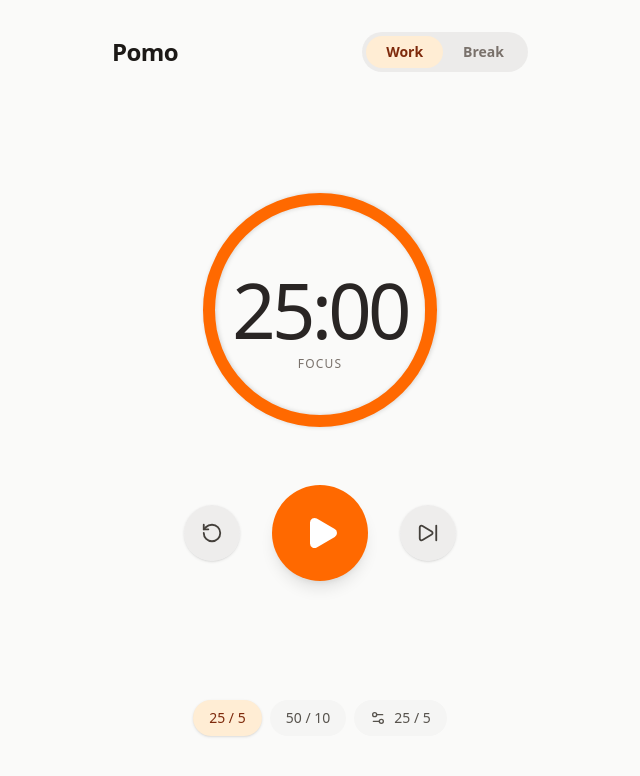
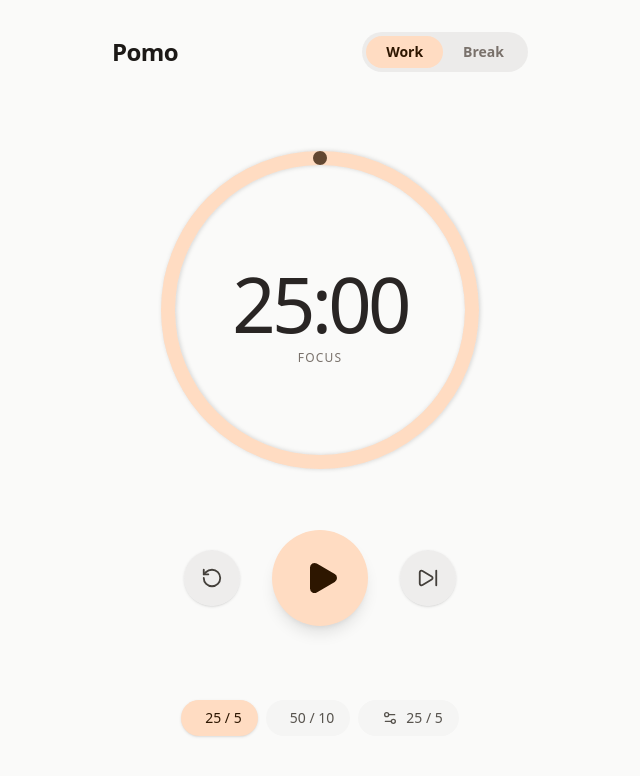
Before and after one commit to sohamw03/pomo, a React (Vite) app: page / in a window 1280 px wide. Shown: the top 776 px of the page, without its empty margins (320-960 px from the left). Built offline with nearby package versions, Linux system fonts and the light colour scheme.

Commit message:
Add Material ripple feedback and timer ring styling

```diff
--- a/package.json
+++ b/package.json
@@ -20,7 +20,8 @@
     "vite": "^6.2.3",
     "express": "^4.21.2",
     "dotenv": "^17.2.3",
-    "motion": "^12.23.24"
+    "motion": "^12.23.24",
+    "@material/web": "^2.5.0"
   },
   "devDependencies": {
     "@types/node": "^22.14.0",
--- a/src/App.tsx
+++ b/src/App.tsx
@@ -1,6 +1,7 @@
 import React, { useState, useCallback, useRef, useEffect } from 'react';
 import { Play, Pause, RotateCcw, Settings2, SkipForward } from 'lucide-react';
 import { motion } from 'motion/react';
+import '@material/web/ripple/ripple.js';
 import { useTimer } from './useTimer';
 
 type Preset = '25/5' | '50/10' | 'custom';
@@ -146,7 +147,32 @@ function useWakeLock(isActive: boolean) {
   }, [isActive, requestWakeLock]);
 }
 
-const buttonSpring = { type: "spring" as const, stiffness: 950, damping: 30, mass: 0.8 };
+type RippleMotionButtonProps = React.ComponentPropsWithoutRef<typeof motion.button>;
+
+function RippleMotionButton({ children, className, disabled, ...props }: RippleMotionButtonProps) {
+  return (
+    <motion.button
+      {...props}
+      disabled={disabled}
+      className={'relative overflow-hidden ' + (className ?? '')}
+      onContextMenu={(event) => {
+        props.onContextMenu?.(event);
+        event.preventDefault();
+      }}
+    >
+      {React.createElement('md-ripple', {
+        'aria-hidden': true,
+        disabled: Boolean(disabled),
+        style: {
+          '--md-ripple-hover-color': 'currentColor',
+          '--md-ripple-pressed-color': 'currentColor',
+        } as React.CSSProperties,
+      })}
+      {children}
+    </motion.button>
+  );
+}
+
 
 export default function App() {
   const [preset, setPreset] = useState<Preset>(() => {
@@ -331,20 +357,25 @@ export default function App() {
 
   // M3 Theme Colors
   const isWork = mode === 'work';
-  const primaryColor = isWork ? 'text-orange-500 dark:text-orange-400' : 'text-amber-500 dark:text-amber-400';
-  const primaryBg = isWork ? 'bg-orange-500 hover:bg-orange-600 dark:bg-orange-500 dark:hover:bg-orange-600' : 'bg-amber-500 hover:bg-amber-600 dark:bg-amber-500 dark:hover:bg-amber-600';
-  const primaryContainer = isWork ? 'bg-orange-100 text-orange-900 dark:bg-orange-900/50 dark:text-orange-100' : 'bg-amber-100 text-amber-900 dark:bg-amber-900/50 dark:text-amber-100';
+  const primaryRingColor = isWork ? 'text-[#ffdcc2] dark:text-[#6a3900]' : 'text-[#f9e287] dark:text-[#534600]';
+  const primaryBg = isWork ? 'bg-[#ffdcc2] dark:bg-[#6a3900]' : 'bg-[#f9e287] dark:bg-[#534600]';
+  const primaryContainer = isWork ? 'bg-[#ffdcc2] text-[#2d1600] dark:bg-[#6a3900] dark:text-[#ffdcc2]' : 'bg-[#f9e287] text-[#221b00] dark:bg-[#534600] dark:text-[#f9e287]';
+  const primaryOnColor = isWork ? 'text-[#2d1600] dark:text-[#ffdcc2]' : 'text-[#221b00] dark:text-[#f9e287]';
+  const primaryFocus = isWork ? 'focus:border-[#c47732] dark:focus:border-[#ffb77d]' : 'focus:border-[#c6a900] dark:focus:border-[#e9c400]';
 
   const progressPercent = timeLeft / currentDuration;
-  const radius = 135;
-  const stroke = 12;
+  const radius = 180;
+  const stroke = 14;
   const normalizedRadius = radius - stroke * 2;
   const circumference = normalizedRadius * 2 * Math.PI;
   const strokeDashoffset = circumference - progressPercent * circumference;
+  const nubAngle = progressPercent * Math.PI * 2;
+  const nubX = radius + normalizedRadius * Math.cos(nubAngle);
+  const nubY = radius + normalizedRadius * Math.sin(nubAngle);
 
   return (
     <div
-      className="fixed inset-0 overflow-x-hidden overflow-y-auto bg-stone-50 dark:bg-[#151413] text-stone-900 dark:text-stone-100 flex flex-col items-center px-4 font-sans selection:bg-orange-200 select-none"
+      className="fixed inset-0 overflow-x-hidden overflow-y-auto bg-stone-50 dark:bg-[#151413] text-stone-900 dark:text-stone-100 flex flex-col items-center px-4 font-sans selection:bg-[#ffdcc2] select-none"
       style={{
         paddingTop: 'max(1rem, env(safe-area-inset-top))',
         paddingBottom: 'max(1rem, env(safe-area-inset-bottom))'
@@ -365,22 +396,18 @@ export default function App() {
           Pomo
         </h1>
         <div className="flex bg-stone-200/70 dark:bg-stone-800/70 p-1 rounded-full">
-            <motion.button
-                whileTap={{ scale: 0.93 }}
-                transition={buttonSpring}
+            <RippleMotionButton
                 onClick={() => handleModeChange('work')}
                 className={`px-5 py-1.5 rounded-full text-sm font-semibold transition-colors cursor-pointer select-none touch-manipulation ${isWork ? primaryContainer : 'text-stone-500 hover:text-stone-700 dark:text-stone-400 dark:hover:text-stone-200'}`}
             >
                 Work
-            </motion.button>
-            <motion.button
-                whileTap={{ scale: 0.93 }}
-                transition={buttonSpring}
+            </RippleMotionButton>
+            <RippleMotionButton
                 onClick={() => handleModeChange('break')}
                 className={`px-5 py-1.5 rounded-full text-sm font-semibold transition-colors cursor-pointer select-none touch-manipulation ${!isWork ? primaryContainer : 'text-stone-500 hover:text-stone-700 dark:text-stone-400 dark:hover:text-stone-200'}`}
             >
                 Break
-            </motion.button>
+            </RippleMotionButton>
         </div>
       </div>
 
@@ -412,10 +439,19 @@ export default function App() {
             r={normalizedRadius}
             cx={radius}
             cy={radius}
-            className={primaryColor}
+            className={primaryRingColor}
           />
+          {progressPercent > 0 && (
+            <circle
+              cx={nubX}
+              cy={nubY}
+              r={stroke / 2}
+              fill="currentColor"
+              className={`${primaryOnColor} opacity-75`}
+            />
+          )}
         </svg>
-        <div className="absolute inset-0 flex flex-col items-center justify-center translate-y-3">
+        <div className="absolute inset-0 flex flex-col items-center justify-center translate-y-1.5">
             <span className="text-[4.75rem] font-light tracking-tighter tabular-nums leading-none text-stone-800 dark:text-stone-100">
                 {timeString}
             </span>
@@ -427,35 +463,29 @@ export default function App() {
 
       {/* Controls */}
       <div className="flex items-center justify-center gap-8 shrink-0">
-        <motion.button
+        <RippleMotionButton
           onClick={handleReset}
-          whileTap={{ scale: 0.93 }}
-          transition={buttonSpring}
           className="w-14 h-14 rounded-full flex items-center justify-center bg-stone-200/60 text-stone-700 dark:bg-stone-800/60 dark:text-stone-300 shadow-sm hover:bg-stone-300 dark:hover:bg-stone-700 cursor-pointer select-none touch-manipulation"
           aria-label="Reset Timer"
         >
             <RotateCcw size={22} />
-        </motion.button>
+        </RippleMotionButton>
 
-        <motion.button
+        <RippleMotionButton
           onClick={handlePlayPause}
-          whileTap={{ scale: 0.93 }}
-          transition={buttonSpring}
-          className={`w-24 h-24 rounded-full flex items-center justify-center text-white shadow-lg cursor-pointer select-none touch-manipulation hover:opacity-95 ${primaryBg}`}
+          className={`w-24 h-24 rounded-full flex items-center justify-center ${primaryOnColor} shadow-lg cursor-pointer select-none touch-manipulation hover:opacity-95 ${primaryBg}`}
           aria-label={isActive ? "Pause Timer" : "Start Timer"}
         >
           {isActive ? <Pause size={36} className="fill-current" /> : <Play size={36} className="fill-current translate-x-[2px]" />}
-        </motion.button>
+        </RippleMotionButton>
 
-        <motion.button
+        <RippleMotionButton
           onClick={handleSkip}
-          whileTap={{ scale: 0.93 }}
-          transition={buttonSpring}
           className="w-14 h-14 rounded-full flex items-center justify-center bg-stone-200/60 text-stone-700 dark:bg-stone-800/60 dark:text-stone-300 shadow-sm hover:bg-stone-300 dark:hover:bg-stone-700 cursor-pointer select-none touch-manipulation"
           aria-label="Skip Phase"
         >
             <SkipForward size={22} />
-        </motion.button>
+        </RippleMotionButton>
       </div>
       </div>
 
@@ -492,14 +522,12 @@ export default function App() {
             <div className="flex flex-col items-center w-1/2">
                 <label className="text-[11px] font-bold text-stone-500 dark:text-stone-400 uppercase tracking-widest mb-3">Work (m)</label>
                 <div className="flex items-center gap-3">
-                    <motion.button
+                    <RippleMotionButton
                       {...workDecRepeat}
-                      whileTap={{ scale: 0.93 }}
-                      transition={buttonSpring}
                       className="w-10 h-10 text-xl flex items-center justify-center rounded-full bg-stone-100 text-stone-600 hover:bg-stone-200 dark:bg-stone-800 dark:text-stone-400 dark:hover:bg-stone-700 transition-colors cursor-pointer select-none touch-manipulation"
                     >
                       -
-                    </motion.button>
+                    </RippleMotionButton>
                     <input
                         type="text"
                         inputMode="numeric"
@@ -516,16 +544,14 @@ export default function App() {
                         onBlur={() => {
                             if (customWork === '' || customWork < 1) setCustomWork(1);
                         }}
-                        className="w-12 text-center text-xl font-medium tabular-nums bg-transparent border-b-2 border-transparent focus:border-orange-400 dark:focus:border-orange-500 outline-none transition-colors select-text"
+                        className={`w-12 text-center text-xl font-medium tabular-nums bg-transparent border-b-2 border-transparent ${primaryFocus} outline-none transition-colors select-text`}
                     />
-                    <motion.button
+                    <RippleMotionButton
                       {...workIncRepeat}
-                      whileTap={{ scale: 0.93 }}
-                      transition={buttonSpring}
                       className="w-10 h-10 text-xl flex items-center justify-center rounded-full bg-stone-100 text-stone-600 hover:bg-stone-200 dark:bg-stone-800 dark:text-stone-400 dark:hover:bg-stone-700 transition-colors cursor-pointer select-none touch-manipulation"
                     >
                       +
-                    </motion.button>
+                    </RippleMotionButton>
                 </div>
             </div>
 
@@ -535,14 +561,12 @@ export default function App() {
             <div className="flex flex-col items-center w-1/2">
                 <label className="text-[11px] font-bold text-stone-500 dark:text-stone-400 uppercase tracking-widest mb-3">Break (m)</label>
                 <div className="flex items-center gap-3">
-                    <motion.button
+                    <RippleMotionButton
                       {...breakDecRepeat}
-                      whileTap={{ scale: 0.93 }}
-                      transition={buttonSpring}
                       className="w-10 h-10 text-xl flex items-center justify-center rounded-full bg-stone-100 text-stone-600 hover:bg-stone-200 dark:bg-stone-800 dark:text-stone-400 dark:hover:bg-stone-700 transition-colors cursor-pointer select-none touch-manipulation"
                     >
                       -
-                    </motion.button>
+                    </RippleMotionButton>
                     <input
                         type="text"
                         inputMode="numeric"
@@ -559,16 +583,14 @@ export default function App() {
                         onBlur={() => {
                             if (customBreak === '' || customBreak < 1) setCustomBreak(1);
                         }}
-                        className="w-12 text-center text-xl font-medium tabular-nums bg-transparent border-b-2 border-transparent focus:border-orange-400 dark:focus:border-orange-500 outline-none transition-colors select-text"
+                        className={`w-12 text-center text-xl font-medium tabular-nums bg-transparent border-b-2 border-transparent ${primaryFocus} outline-none transition-colors select-text`}
                     />
-                    <motion.button
+                    <RippleMotionButton
                       {...breakIncRepeat}
-                      whileTap={{ scale: 0.93 }}
-                      transition={buttonSpring}
                       className="w-10 h-10 text-xl flex items-center justify-center rounded-full bg-stone-100 text-stone-600 hover:bg-stone-200 dark:bg-stone-800 dark:text-stone-400 dark:hover:bg-stone-700 transition-colors cursor-pointer select-none touch-manipulation"
                     >
                       +
-                    </motion.button>
+                    </RippleMotionButton>
                 </div>
             </div>
 
@@ -582,20 +604,18 @@ export default function App() {
 
 function Chip({ label, icon, selected, onClick, isWork }: { label: string, icon?: React.ReactNode, selected: boolean, onClick: () => void, isWork: boolean }) {
     const selectedClass = isWork
-        ? 'bg-orange-100 text-orange-900 dark:bg-orange-500/20 dark:text-orange-200 border-transparent shadow-sm'
-        : 'bg-amber-100 text-amber-900 dark:bg-amber-500/20 dark:text-amber-200 border-transparent shadow-sm';
+        ? 'bg-[#ffdcc2] text-[#2d1600] dark:bg-[#6a3900] dark:text-[#ffdcc2] border-transparent shadow-sm'
+        : 'bg-[#f9e287] text-[#221b00] dark:bg-[#534600] dark:text-[#f9e287] border-transparent shadow-sm';
 
     const unselectedClass = 'bg-stone-100 text-stone-600 dark:bg-stone-800/80 dark:text-stone-300 hover:bg-stone-200 dark:hover:bg-stone-700 border-transparent transition-colors';
 
     return (
-        <motion.button
-            whileTap={{ scale: 0.93 }}
-            transition={buttonSpring}
+        <RippleMotionButton
             onClick={onClick}
             className={`flex items-center gap-2 px-4 py-2 rounded-full font-medium text-sm transition-colors cursor-pointer select-none touch-manipulation ${selected ? selectedClass : unselectedClass}`}
         >
             {icon}
             {label}
-        </motion.button>
+        </RippleMotionButton>
     );
 }
--- a/src/index.css
+++ b/src/index.css
@@ -3,3 +3,10 @@
 * {
   -webkit-tap-highlight-color: transparent;
 }
+
+button {
+  -webkit-touch-callout: none;
+  -webkit-user-select: none;
+  user-select: none;
+  touch-action: none;
+}
```
